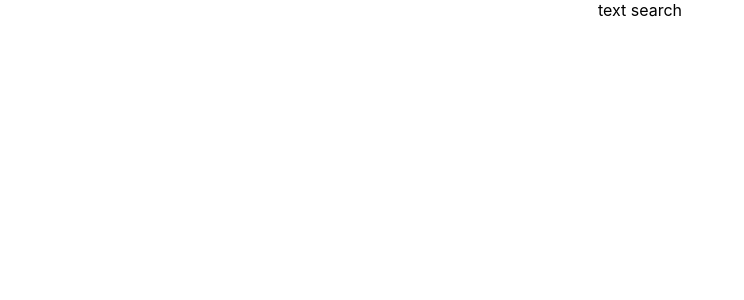
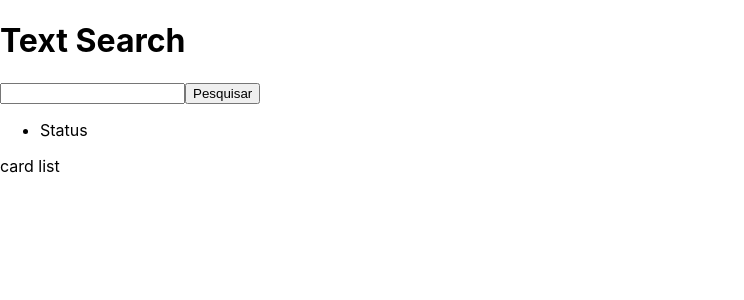
Before and after one commit to EsioFreitas/text-search, a React (Create React App) app: page / in a window 1280 px wide. Shown: the top 300 px of the page, without its empty margins (0-744 px from the left). Built offline with nearby package versions, Linux system fonts and the light colour scheme.

Commit message:
(feat): add projetc html structure

```diff
--- a/src/App.tsx
+++ b/src/App.tsx
@@ -2,7 +2,27 @@ import React from "react";
 import "./App.css";
 
 function App() {
-  return <div className="App">text search</div>;
+  return (
+    <div>
+      <header>
+        <div>
+          <h1>Text Search</h1>
+          <div>
+            <input />
+            <button>Pesquisar</button>
+          </div>
+        </div>
+        <div>
+          <ul>
+            <li>
+              <div /> Status
+            </li>
+          </ul>
+        </div>
+      </header>
+      <main>card list</main>
+    </div>
+  );
 }
 
 export default App;
```
Also changed, not shown: 1 other file (tests, documents, lock files or other folders).
